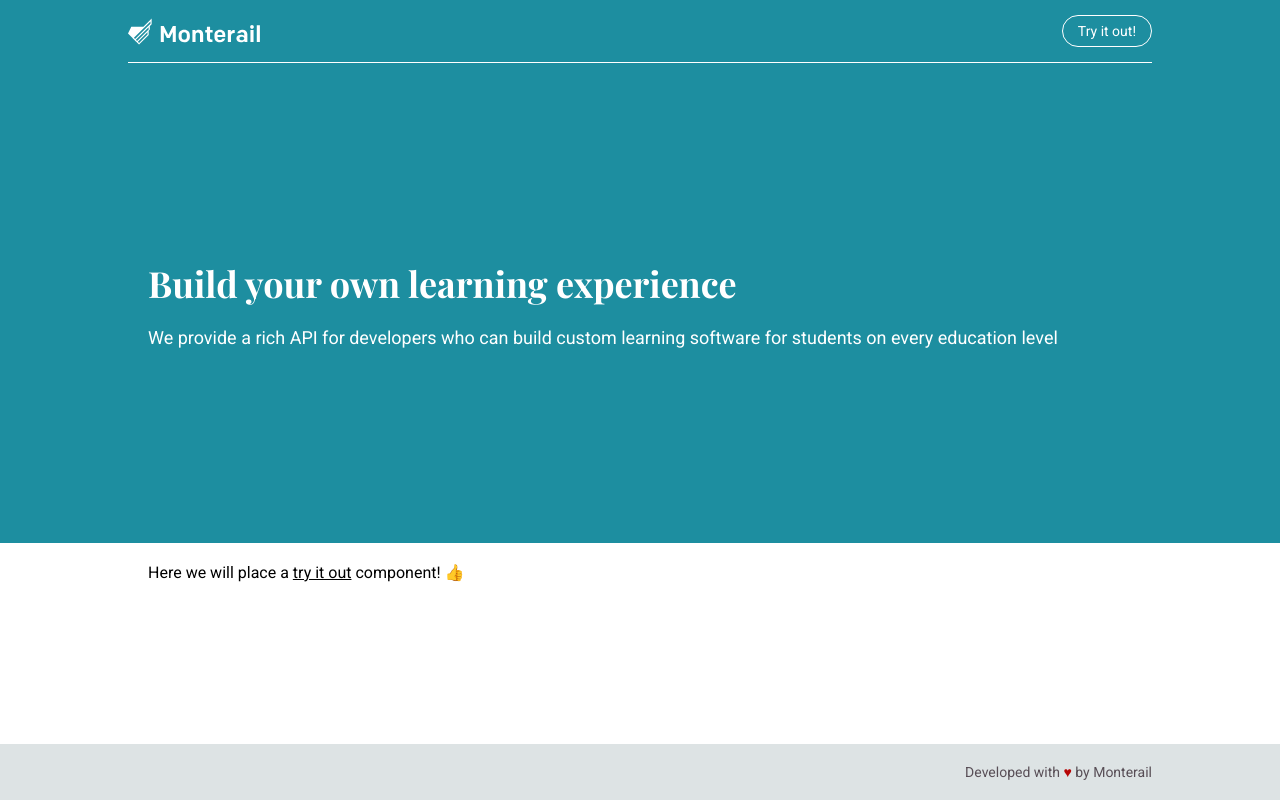
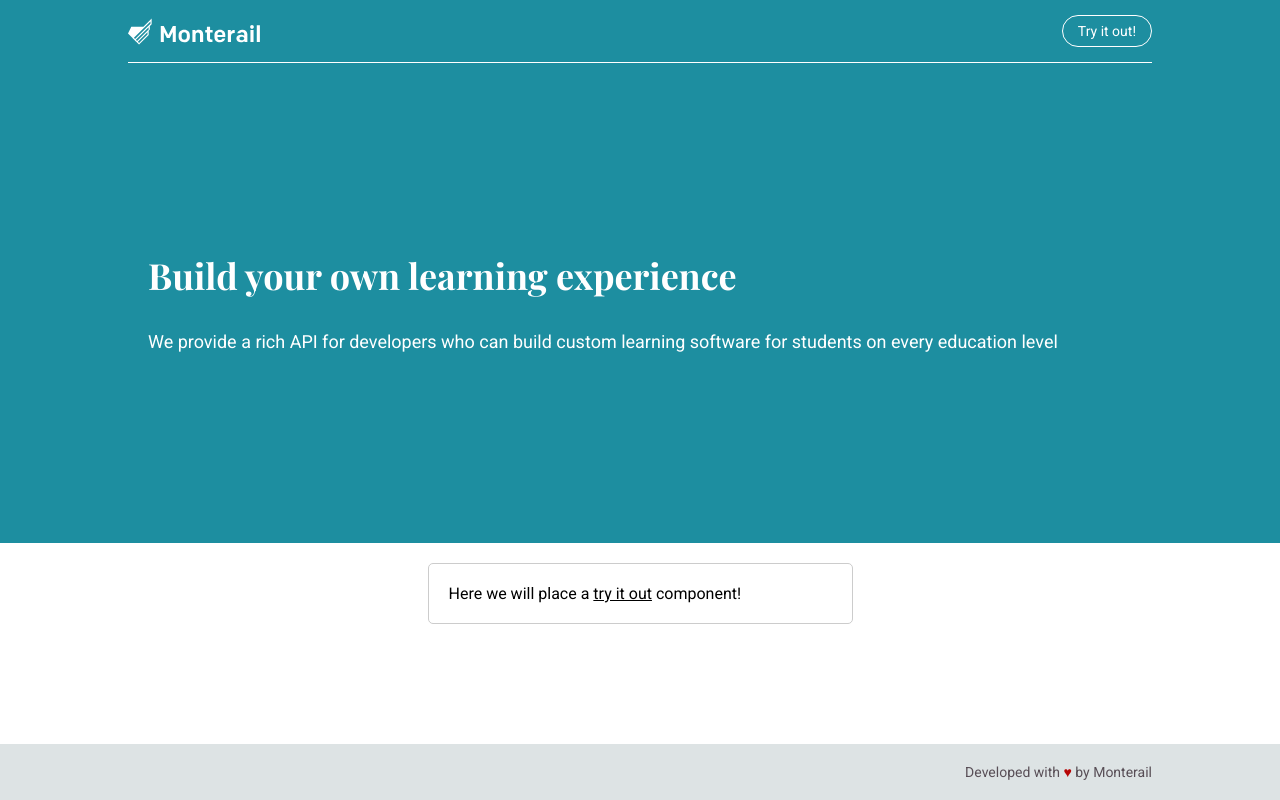
Before and after one commit to monterail/montelearn, a Next.js app in the folder packages/landing/: page / in a window 1280 px wide. Built offline with nearby package versions, Linux system fonts and the light colour scheme.

Commit message:
Add scrolling to editor

```diff
--- a/packages/landing/src/pages/index.jsx
+++ b/packages/landing/src/pages/index.jsx
@@ -4,6 +4,14 @@ import ContentWidth from '../components/ContentWidth';
 
 import { COLOR_GREEN, COLOR_WHITE, FONT_SERIF } from '../theming/const';
 import { rem } from '../theming/utils';
+
+const EDITOR_ID = 'try-it-out';
+
+function scrollToEditor() {
+  document.getElementById(EDITOR_ID).scrollIntoView({
+    behavior: 'smooth',
+  });
+}
 
 export default function HomePage() {
   return (
@@ -34,7 +42,7 @@ export default function HomePage() {
               minHeight: rem(32),
               padding: rem(0, 15),
               flexShrink: 0,
-            }}>
+            }} onClick={scrollToEditor}>
               Try it out!
             </button>
           </ContentWidth>
@@ -47,13 +55,22 @@ export default function HomePage() {
           justifyContent: 'center',
         }}>
           <ContentWidth style={{ padding: rem(20) }}>
-            <h1 style={{ margin: rem(20, 0), fontFamily: FONT_SERIF, fontSize: rem(36) }}>Build your own learning experience</h1>
-            <p style={{ margin: rem(20, 0), fontSize: rem(18) }}>We provide a rich API for developers who can build custom learning software for students on every education level</p>
+            <h1 style={{ margin: rem(30, 0), fontFamily: FONT_SERIF, fontSize: rem(36) }}>Build your own learning experience</h1>
+            <p style={{ margin: rem(30, 0), fontSize: rem(18), lineHeight: 1.4 }}>We provide a rich API for developers who can build custom learning software for students on every education level</p>
           </ContentWidth>
         </section>
       </section>
       <ContentWidth as="main" style={{ flexGrow: 1, padding: rem(20) }}>
-        Here we will place a <u>try it out</u> component! 👍
+        <section id={EDITOR_ID} style={{
+          width: '100%', maxWidth: rem(425), padding: rem(20),
+          border: '1px solid #ccc',
+          borderRadius: '5px',
+          marginLeft: 'auto',
+          marginRight: 'auto',
+
+        }}>
+          Here we will place a <u>try it out</u> component!
+        </section>
       </ContentWidth>
       <footer style={{ backgroundColor: '#dde3e4', color: '#584e56', padding: rem(20) }}>
         <ContentWidth style={{ fontSize: rem(14), textAlign: 'right' }}>
```
